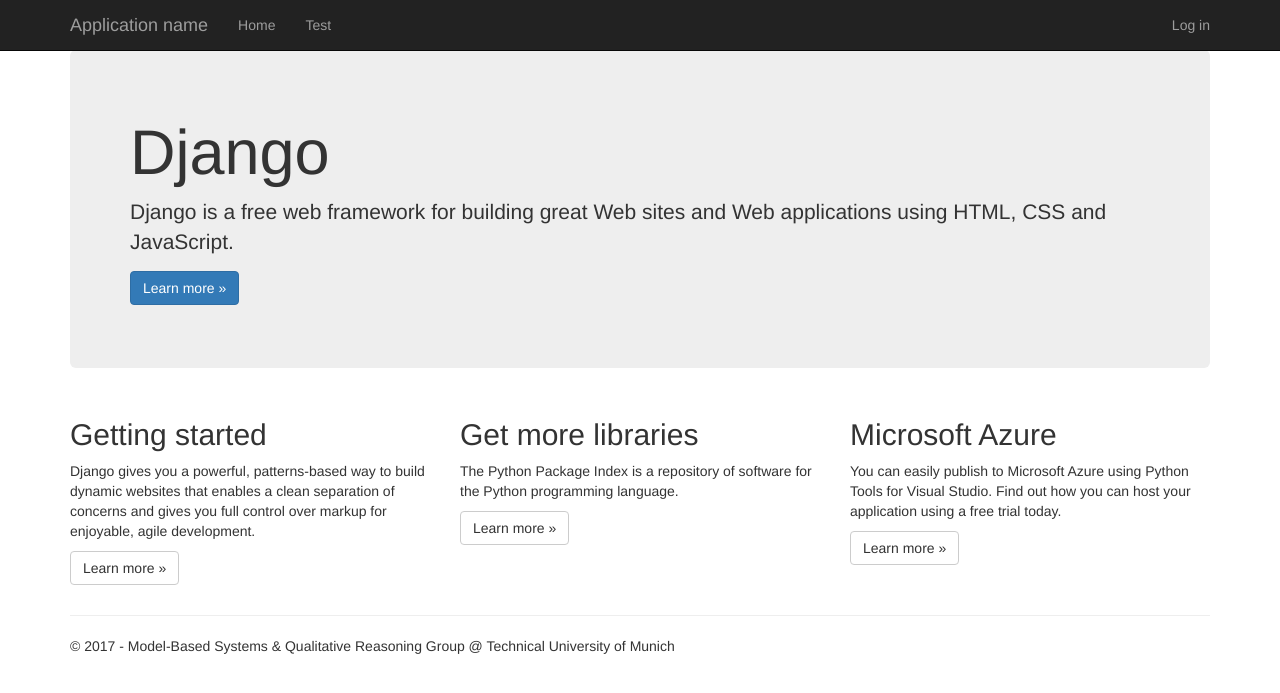
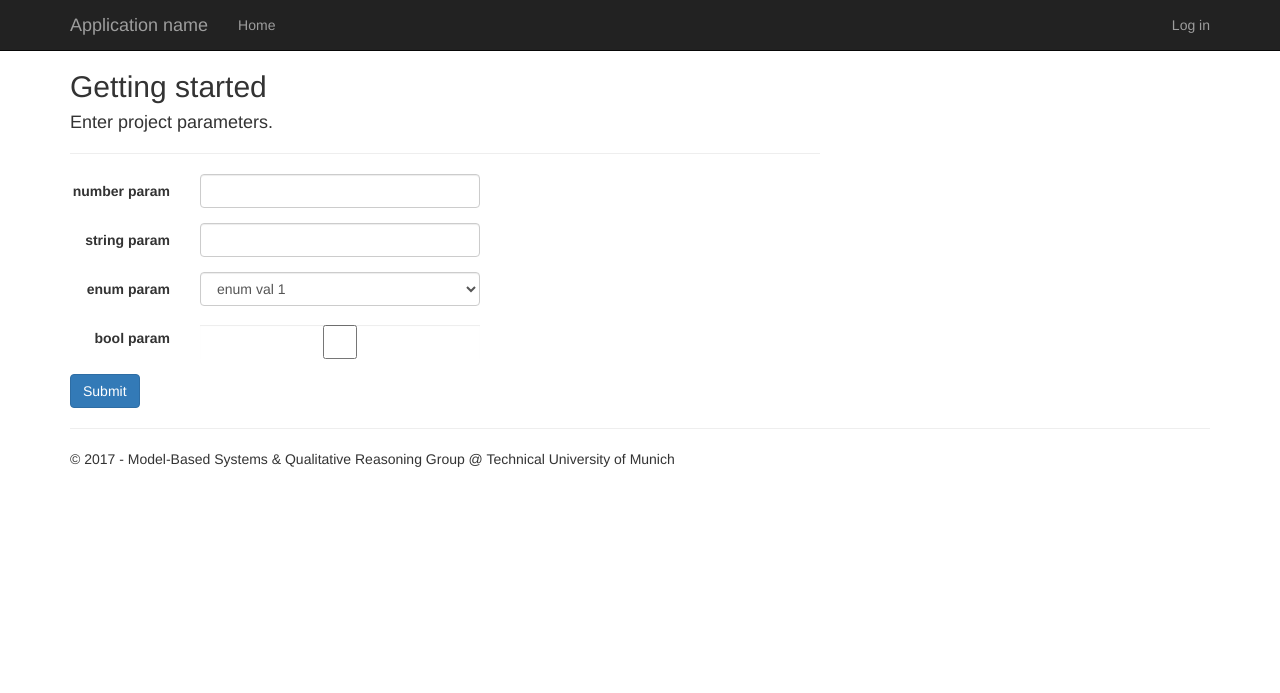
Before and after one commit to irvalchev/governance-modeling, a Django app: page / in a window 1280 px wide. Shown: the top 693 px of the page. Run offline with Django 3.2, Linux system fonts and the light colour scheme; data comes from the database, SQL or seed files in the repository; both versions use the stored data as it was after the commit; some libraries are stand-ins or nearby versions.

Commit message:
Created execute form (without actual logic)

```diff
--- a/governance-modeling/governance-modeling/app/forms.py
+++ b/governance-modeling/governance-modeling/app/forms.py
@@ -6,7 +6,7 @@
 from django.core.exceptions import ObjectDoesNotExist
 from django.contrib.auth.forms import AuthenticationForm
 from django.utils.translation import ugettext_lazy as _
-from app.models import ParameterValue, ProjectRequirementCondition
+from app.models import ProjectParameter, ParameterValue, ProjectRequirementCondition
 
 class BootstrapAuthenticationForm(AuthenticationForm):
     """Authentication form which uses boostrap CSS."""
@@ -29,3 +29,37 @@
         except ObjectDoesNotExist:
              self.fields['parameter_value'].queryset = \
                 ParameterValue.objects.filter(parameter=None)
+
+class ExecuteForm(forms.Form):
+    """
+    Main form for executing the tool
+    """
+
+    def __init__(self, *args, **kwargs):
+        params = ProjectParameter.objects.all().prefetch_related('values')
+        super(ExecuteForm, self).__init__(*args, **kwargs)
+
+        for param in params:
+            field_name = 'param_%s' % param.id
+            if param.type == ProjectParameter.BOOLEAN:
+                self.fields[field_name] = \
+                    forms.BooleanField(label=param.name, required=False)
+            elif param.type == ProjectParameter.NUMBER:
+                self.fields[field_name] = \
+                    forms.DecimalField(label=param.name, required=False)
+            elif param.type == ProjectParameter.STRING:
+                self.fields[field_name] = \
+                    forms.CharField(label=param.name, required=False, max_length=100)
+            elif param.type == ProjectParameter.ENUM:
+                self.fields[field_name] = \
+                    forms.ChoiceField(label=param.name,
+                        required=False,
+                        choices=[(v.id, v.name) for v in param.values.all()])
+            # setting the default bootstrap class for all fields
+            self.fields[field_name].widget.attrs['class'] = 'form-control'
+
+    def param_values(self):
+        for name, value in self.cleaned_data.items():
+            if name.startswith('param_'):
+                param_id = int(name.replace("param_",""))
+                yield (param_id, value)
--- a/governance-modeling/governance-modeling/app/templates/app/index.html
+++ b/governance-modeling/governance-modeling/app/templates/app/index.html
@@ -2,31 +2,46 @@
 
 {% block content %}
 
-<div class="jumbotron">
-    <h1>Django</h1>
-    <p class="lead">Django is a free web framework for building great Web sites and Web applications using HTML, CSS and JavaScript.</p>
-    <p><a href="https://www.djangoproject.com/" class="btn btn-primary btn-large">Learn more &raquo;</a></p>
-</div>
-
 <div class="row">
-    <div class="col-md-4">
+    <div class="col-md-8">
         <h2>Getting started</h2>
-        <p>
-            Django gives you a powerful, patterns-based way to build dynamic websites that
-            enables a clean separation of concerns and gives you full control over markup
-            for enjoyable, agile development.
-        </p>
-        <p><a class="btn btn-default" href="http://www.djangobook.com/en/2.0/index.html">Learn more &raquo;</a></p>
-    </div>
-    <div class="col-md-4">
-        <h2>Get more libraries</h2>
-        <p>The Python Package Index is a repository of software for the Python programming language.</p>
-        <p><a class="btn btn-default" href="https://pypi.python.org/pypi">Learn more &raquo;</a></p>
-    </div>
-    <div class="col-md-4">
-        <h2>Microsoft Azure</h2>
-        <p>You can easily publish to Microsoft Azure using Python Tools for Visual Studio. Find out how you can host your application using a free trial today.</p>
-        <p><a class="btn btn-default" href="http://azure.microsoft.com">Learn more &raquo;</a></p>
+        {% if param_values%}
+        {{param_values}}
+        {% else %}
+            <form method="POST" action="." class="form-horizontal">
+                 {% csrf_token %}
+                <h4>Enter project parameters.</h4>
+                <hr />
+                <fieldset>
+                    {% for field in execute_form %}
+                    {% if field.errors %}
+                    <div class="form-group error">
+                        <label class="col-md-2 control-label">{{ field.label }}</label>
+                        <div class="controls col-md-10">
+                            {{ field }}
+                            <span class="help-inline">
+                                {% for error in  field.errors %}{{ error }}{% endfor %}
+                            </span>
+                        </div>
+                    </div>
+                    {% else %}
+                    <div class="form-group">
+                        <label class="col-md-2 control-label">{{ field.label }}</label>
+                        <div class="controls col-md-10">
+                            {{ field }}
+                            {% if field.help_text %}
+                            <p class="help-inline"><small>{{ field.help_text }}</small></p>
+                            {% endif %}
+                        </div>
+                    </div>
+                    {% endif %}
+                    {% endfor %}
+                </fieldset>
+                <div class="form-actions">
+                    <button type="submit" class="btn btn-primary" >Submit</button>
+                </div>
+            </form>
+        {% endif %}
     </div>
 </div>
 
--- a/governance-modeling/governance-modeling/app/templates/app/layout.html
+++ b/governance-modeling/governance-modeling/app/templates/app/layout.html
@@ -25,7 +25,6 @@
             <div class="navbar-collapse collapse">
                 <ul class="nav navbar-nav">
                     <li><a href="{% url 'home' %}">Home</a></li>
-                    <li><a href="{% url 'test' %}">Test</a></li>
                 </ul>
                 {% include 'app/loginpartial.html' %}
             </div>
--- a/governance-modeling/governance-modeling/app/urls.py
+++ b/governance-modeling/governance-modeling/app/urls.py
@@ -6,4 +6,4 @@
 from django.conf.urls import  url
 import app.views
 
-urlpatterns = [url(r'^test', app.views.test, name='test')]
+urlpatterns = [url(r'^execute', app.views.test, name='execute')]
--- a/governance-modeling/governance-modeling/app/views.py
+++ b/governance-modeling/governance-modeling/app/views.py
@@ -6,17 +6,35 @@
 from django.http import HttpRequest
 from django.template import RequestContext
 from datetime import datetime
+from app.forms import ExecuteForm
 
 def home(request):
     """Renders the home page."""
     assert isinstance(request, HttpRequest)
+    if request.method == 'POST':
+        form = ExecuteForm(request.POST)
+        if form.is_valid():
+            param_values = list(form.param_values())
+            return render(
+                request,
+                'app/index.html',
+                {
+                    'title':'Result',
+                    "param_values": param_values
+                }
+            )
+    else:
+        form = ExecuteForm()
+
     return render(
         request,
         'app/index.html',
         {
-            'title':'Home'
+            'title':'Home',
+            "execute_form": form
         }
     )
+
 
 def test(request):
     """Renders the test page."""
```
Also changed, not shown: governance-modeling/governance-modeling/app/templates/app/execute.html (added, +50 -0 lines), governance-modeling/governance-modeling/app/templates/app/test.html (deleted, +0 -10 lines), governance-modeling/governance-modeling/db.sqlite3, 2 other files.
